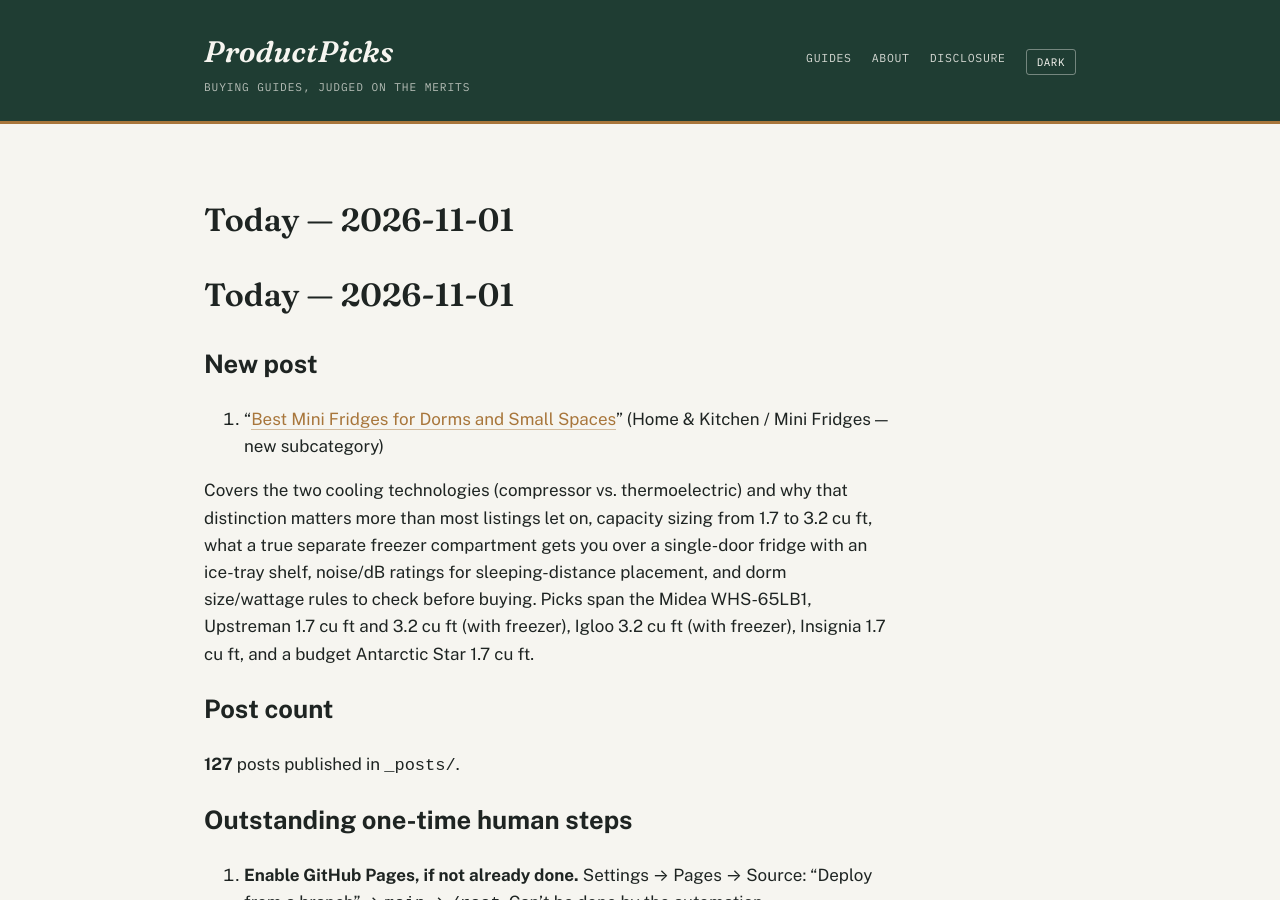
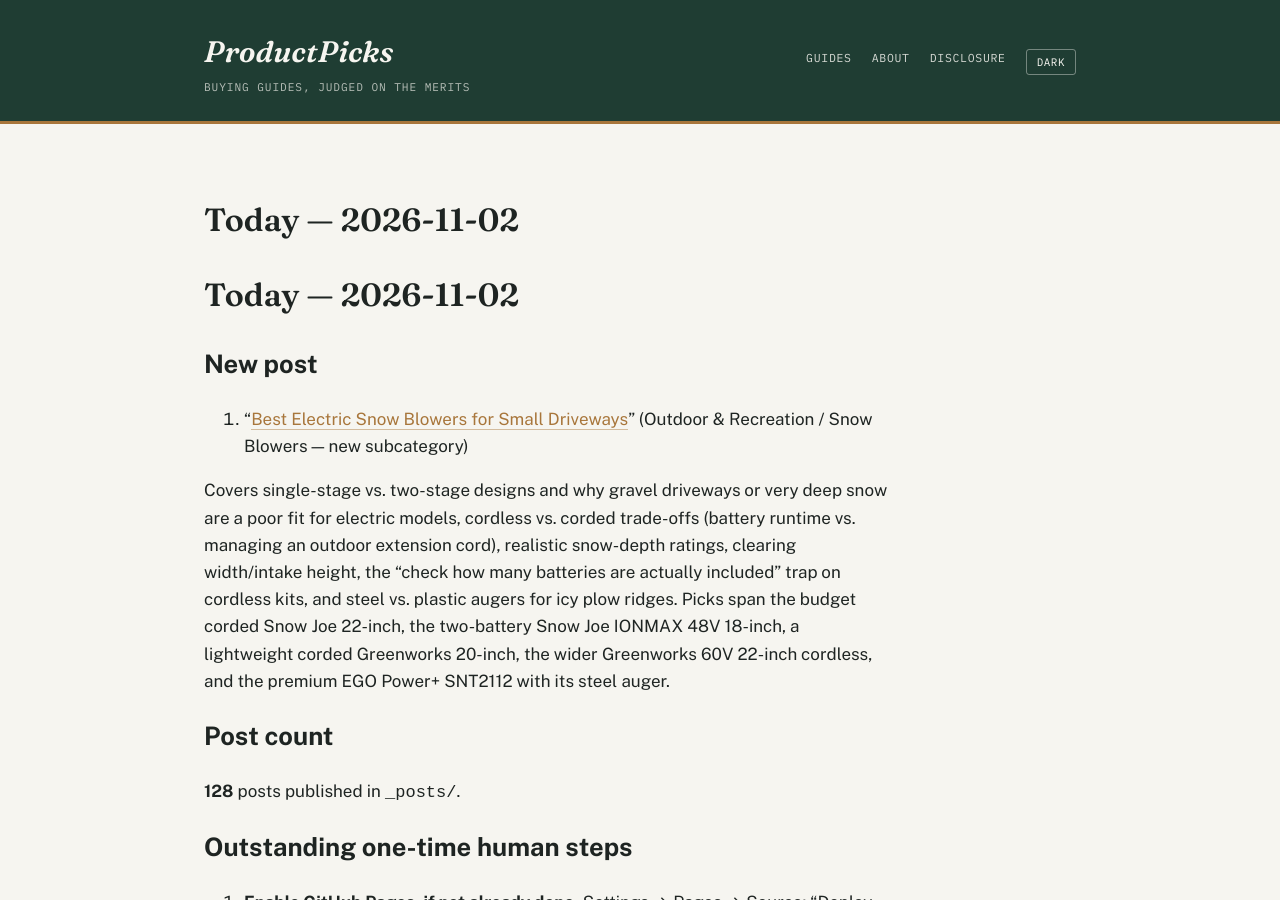
Before and after one commit to ajith198/ProductPicks, a Jekyll site: the page built from today.md, in a window 1280 px wide and 900 px high. Built offline with Jekyll 4.4.1, drawn with Linux system fonts in a browser that asks for light colours; our own code applies the rules of GitHub Pages for plain Markdown files.

Commit message:
daily: 2026-11-02 new post + log update
Co-Authored-By: Claude Sonnet 5 <noreply@anthropic.com>
Claude-Session: https://claude.ai/code/session_01UFLJpWukt9QTJDdsCkv37N

```diff
--- a/categories.md
+++ b/categories.md
@@ -1,6 +1,6 @@
 # Categories & expansion strategy
 
-**Status: multi-category, as of 2026-07-12. Updated 2026-11-01.** ProductPicks started as a pickleball-only site (see `niche.md` for that original research). This file governs the site now that it has expanded into multiple product verticals, and is the doc future automated/daily runs should consult when choosing what to write next.
+**Status: multi-category, as of 2026-07-12. Updated 2026-11-02.** ProductPicks started as a pickleball-only site (see `niche.md` for that original research). This file governs the site now that it has expanded into multiple product verticals, and is the doc future automated/daily runs should consult when choosing what to write next.
 
 ## Front matter taxonomy
 
@@ -21,7 +21,7 @@ These two fields drive the Category / Type / Year filters in the search bar on t
 |---|---|
 | Sports | Pickleball, Soccer, Tennis, Cycling, Running, Yoga, Golf, Basketball, Badminton, Swimming, Baseball, Fitness, Volleyball, Climbing, Table Tennis, Boxing, Football, Disc Golf, Skiing & Snowboarding, Ice Skating |
 | Home & Kitchen | Coffee Makers, Electric Kettles, Blenders, Air Fryers, Toaster Ovens, Rice Cookers, Stand Mixers, Robot Vacuums, Espresso Machines, Pressure Cookers, Food Processors, Knife Sets, Cast Iron Skillets, Dutch Ovens, Coffee Grinders, Water Filter Pitchers, Cordless Stick Vacuums, Vacuum Sealers, Slow Cookers, Meat Thermometers, Indoor Grills, French Press, Sous Vide Machines, Immersion Blenders, Waffle Makers, Bread Makers, Electric Griddles, Juicers, Air Purifiers, Toasters, Space Heaters, Pizza Ovens, Humidifiers, Ice Makers, Electric Blankets, Milk Frothers, Deep Fryers, Mini Fridges |
-| Outdoor & Recreation | Camping Tents, Sleeping Bags, Headlamps, Hiking Boots, Camp Stoves, Water Filters, Trekking Poles, Coolers, Backpacking Backpacks, Camp Chairs, Camping Lanterns, Fishing, Rain Jackets, Binoculars, Paddleboards, Kayaks, Life Jackets (PFDs), Hydration Packs, Sleeping Pads, Hammocks, Daypacks, Water Bottles, Multi-Tools, Camping Cots, Portable Power Stations, Grills & Smokers, Winter Gloves, Winter Boots, Base Layers, Ice Traction Devices, Snowshoes, Snow Sleds |
+| Outdoor & Recreation | Camping Tents, Sleeping Bags, Headlamps, Hiking Boots, Camp Stoves, Water Filters, Trekking Poles, Coolers, Backpacking Backpacks, Camp Chairs, Camping Lanterns, Fishing, Rain Jackets, Binoculars, Paddleboards, Kayaks, Life Jackets (PFDs), Hydration Packs, Sleeping Pads, Hammocks, Daypacks, Water Bottles, Multi-Tools, Camping Cots, Portable Power Stations, Grills & Smokers, Winter Gloves, Winter Boots, Base Layers, Ice Traction Devices, Snowshoes, Snow Sleds, Snow Blowers |
 
 New subcategories can be added freely within an existing category. New top-level categories should only be added when there's a genuine cluster of buyer-intent content planned for it (not a one-off post) — keep the category list short enough that the dropdown filter stays useful.
 
--- a/today.md
+++ b/today.md
@@ -1,14 +1,14 @@
-# Today — 2026-11-01
+# Today — 2026-11-02
 
 ## New post
 
-1. "[Best Mini Fridges for Dorms and Small Spaces](/home-kitchen/buying-guides/best-mini-fridges-for-dorms-and-small-spaces/)" (Home & Kitchen / Mini Fridges — new subcategory)
+1. "[Best Electric Snow Blowers for Small Driveways](/outdoor-recreation/buying-guides/best-electric-snow-blowers-for-small-driveways/)" (Outdoor & Recreation / Snow Blowers — new subcategory)
 
-Covers the two cooling technologies (compressor vs. thermoelectric) and why that distinction matters more than most listings let on, capacity sizing from 1.7 to 3.2 cu ft, what a true separate freezer compartment gets you over a single-door fridge with an ice-tray shelf, noise/dB ratings for sleeping-distance placement, and dorm size/wattage rules to check before buying. Picks span the Midea WHS-65LB1, Upstreman 1.7 cu ft and 3.2 cu ft (with freezer), Igloo 3.2 cu ft (with freezer), Insignia 1.7 cu ft, and a budget Antarctic Star 1.7 cu ft.
+Covers single-stage vs. two-stage designs and why gravel driveways or very deep snow are a poor fit for electric models, cordless vs. corded trade-offs (battery runtime vs. managing an outdoor extension cord), realistic snow-depth ratings, clearing width/intake height, the "check how many batteries are actually included" trap on cordless kits, and steel vs. plastic augers for icy plow ridges. Picks span the budget corded Snow Joe 22-inch, the two-battery Snow Joe IONMAX 48V 18-inch, a lightweight corded Greenworks 20-inch, the wider Greenworks 60V 22-inch cordless, and the premium EGO Power+ SNT2112 with its steel auger.
 
 ## Post count
 
-**127** posts published in `_posts/`.
+**128** posts published in `_posts/`.
 
 ## Outstanding one-time human steps
 
```
Also changed, not shown: TODAY.md (+1 -1 lines), _posts/2026-11-02-best-electric-snow-blowers-for-small-driveways.md (added, +54 -0 lines), content-log.md (+1 -0 lines).
